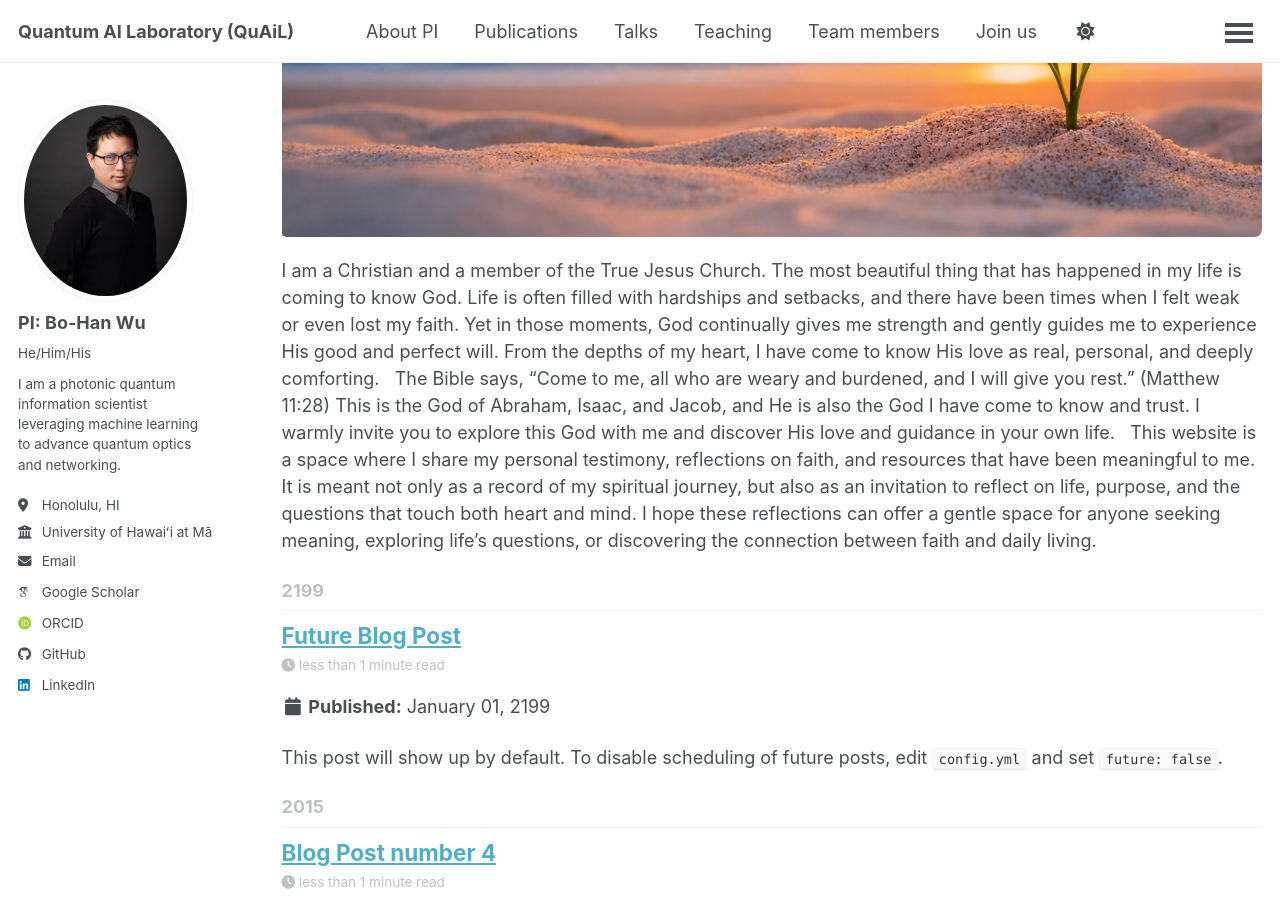
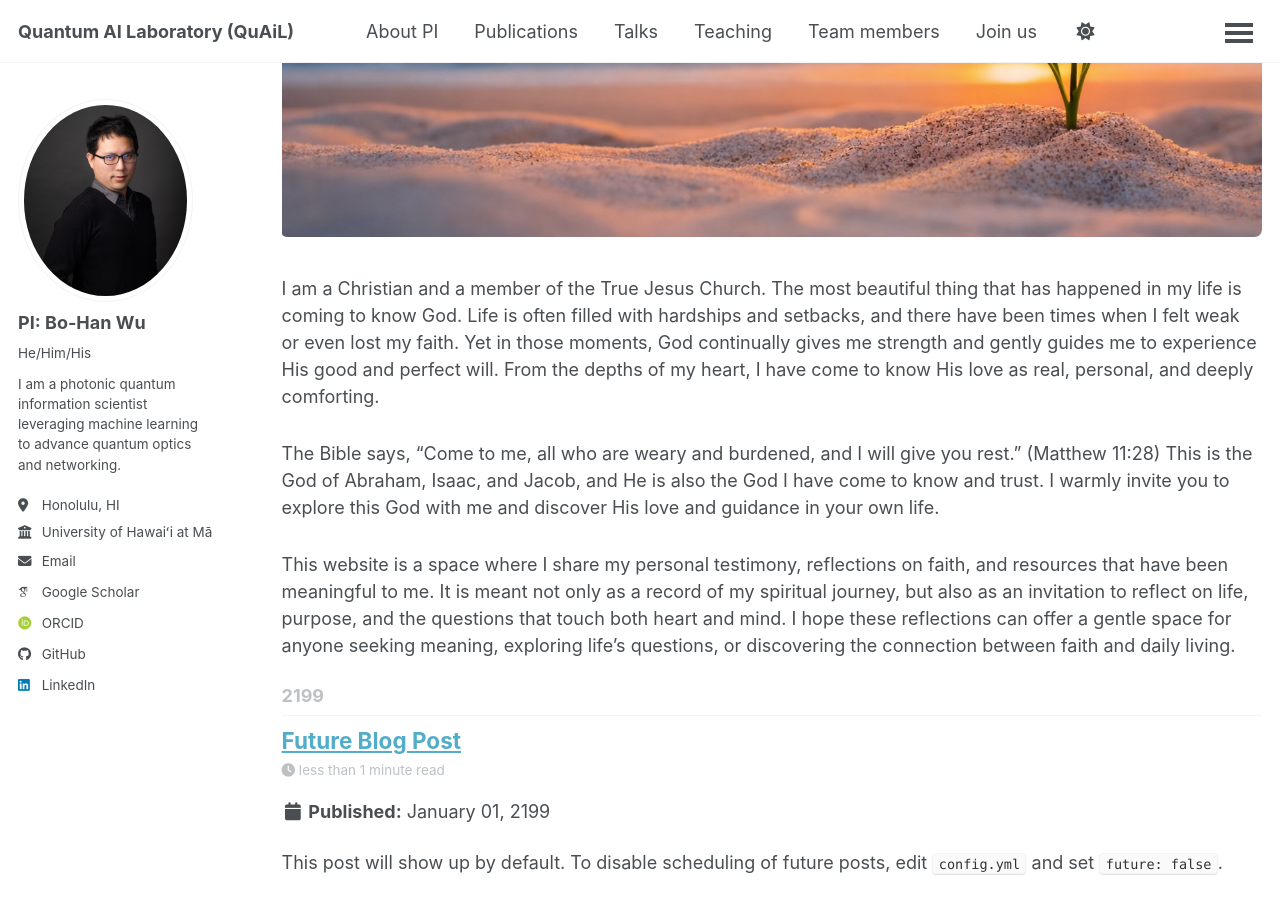
Before and after one commit to go705/go705.github.io, a Jekyll site: the page built from _pages/year-archive.html, in a window 1280 px wide and 900 px high, scrolled down 569 px. Built offline with Jekyll 4.4.1, drawn with Linux system fonts in a browser that asks for light colours; some web fonts are replaced; a script bundle is joined from its source files by our own code; library files that are not in the unit come from our copies.

Commit message:
Update year-archive.html

```diff
--- a/_pages/year-archive.html
+++ b/_pages/year-archive.html
@@ -11,12 +11,18 @@ redirect_from:
 <img src="/assets/images/Faith.jpeg" style="width:100%; margin-bottom: 20px; border-radius: 4px;" alt="Faith and Life">
 {% capture written_year %}'None'{% endcapture %}
 
+<p>
+I am a Christian and a member of the True Jesus Church. The most beautiful thing that has happened in my life is coming to know God. Life is often filled with hardships and setbacks, and there have been times when I felt weak or even lost my faith. Yet in those moments, God continually gives me strength and gently guides me to experience His good and perfect will. From the depths of my heart, I have come to know His love as real, personal, and deeply comforting.
+</p>
 
-I am a Christian and a member of the True Jesus Church. The most beautiful thing that has happened in my life is coming to know God. Life is often filled with hardships and setbacks, and there have been times when I felt weak or even lost my faith. Yet in those moments, God continually gives me strength and gently guides me to experience His good and perfect will. From the depths of my heart, I have come to know His love as real, personal, and deeply comforting.
-&nbsp;
+<p style="margin-top: 30px;">
 The Bible says, “Come to me, all who are weary and burdened, and I will give you rest.” (Matthew 11:28) This is the God of Abraham, Isaac, and Jacob, and He is also the God I have come to know and trust. I warmly invite you to explore this God with me and discover His love and guidance in your own life.
-&nbsp;
+</p>
+
+<p style="margin-top: 30px;">
 This website is a space where I share my personal testimony, reflections on faith, and resources that have been meaningful to me. It is meant not only as a record of my spiritual journey, but also as an invitation to reflect on life, purpose, and the questions that touch both heart and mind. I hope these reflections can offer a gentle space for anyone seeking meaning, exploring life’s questions, or discovering the connection between faith and daily living.
+</p>
+
 
 {% for post in site.posts %}
   {% capture year %}{{ post.date | date: '%Y' }}{% endcapture %}
```
